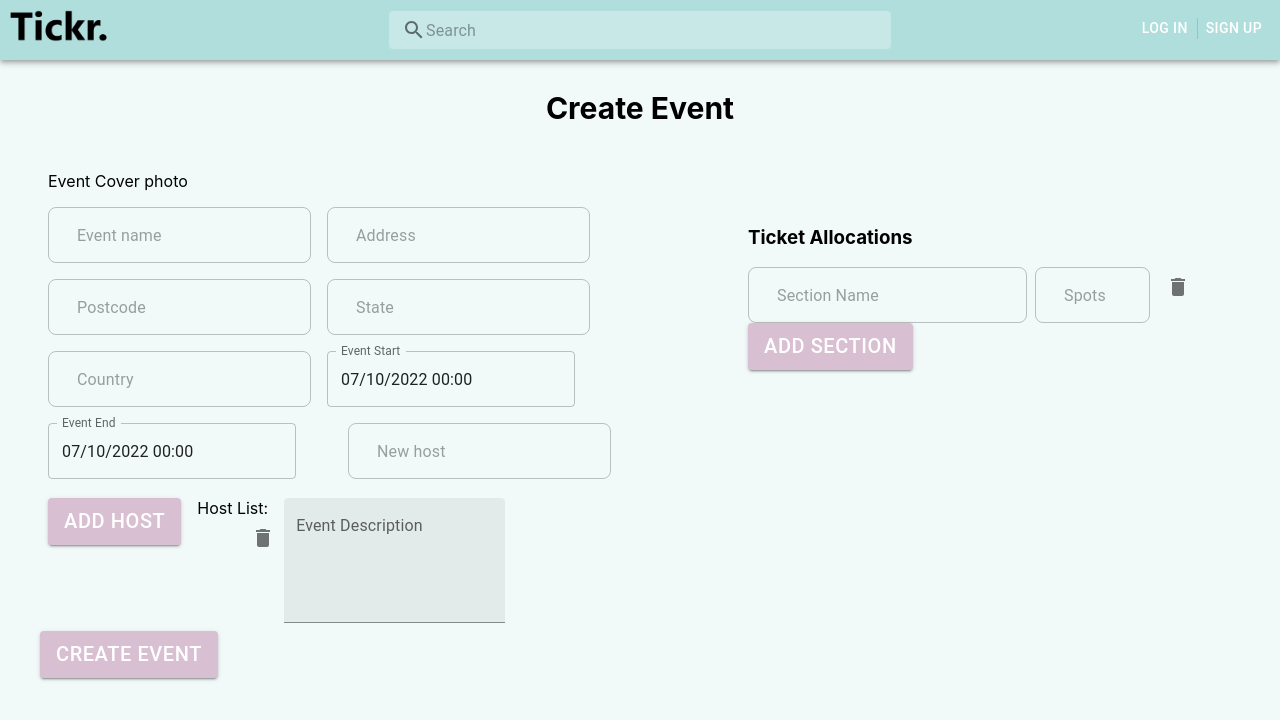
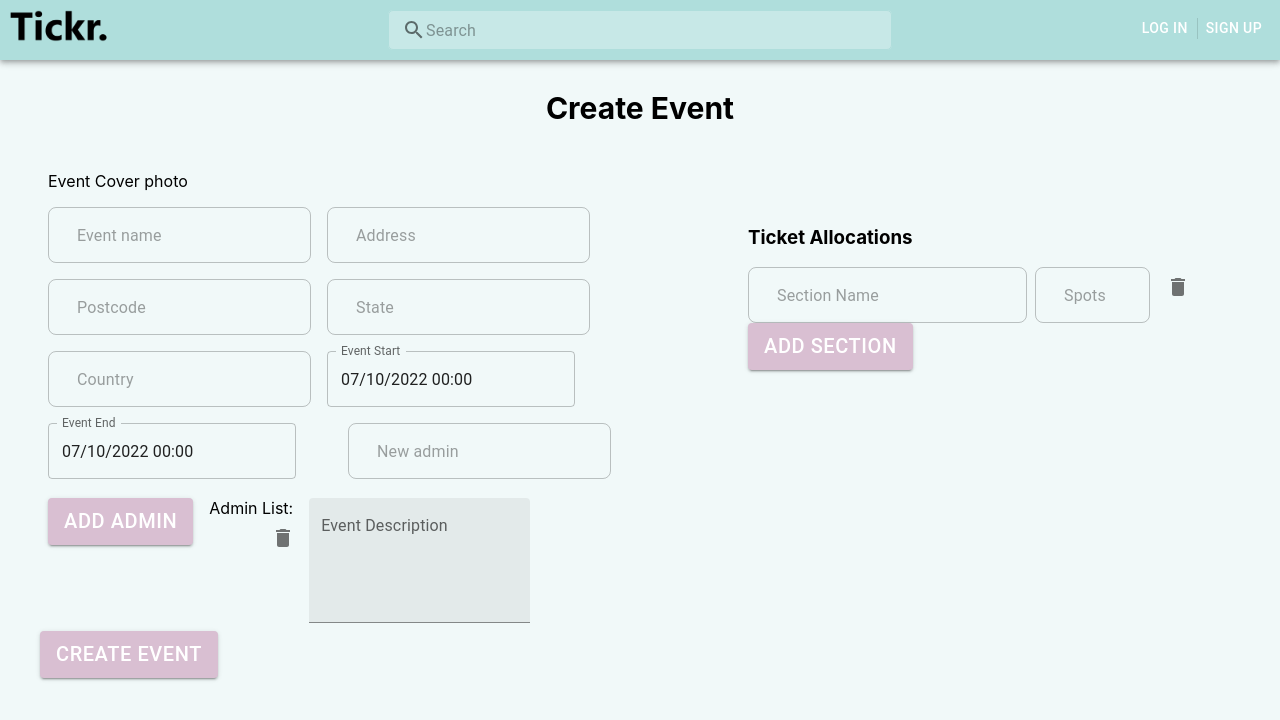
Before and after one commit to rkouch/Event-Management-System, a React (Create React App) app in the folder frontend/: page /createEvent in a window 1280 px wide. Shown: the top 720 px of the page. Built offline with nearby package versions, Linux system fonts and the light colour scheme.

Commit message:
ervent stuff

```diff
--- a/frontend/src/Pages/CreateEvent.jsx
+++ b/frontend/src/Pages/CreateEvent.jsx
@@ -42,13 +42,43 @@ export default function CreateEvent({}) {
         errorMsg: ''
     });
 
+    const [eventName, setEventName] = React.useState("");
+
+    const [address, setAddress] = React.useState("");
+
+    const [postcode, setPostcode] = React.useState("");
+
+    const [state, setState] = React.useState("");
+
+    const [country, setCountry] = React.useState("");
+
     const [description, setDescription] = React.useState("");
 
-    const [newHost, setNewHost] = React.useState("");
+    const [newAdmin, setNewAdmin] = React.useState("");
 
-    const [hostList, setHostList] = React.useState([{ host: "" }]);
+    const [adminList, setAdminList] = React.useState([{ admin: "" }]);
 
     const [seatingList, setSeatingList] = React.useState([{ sectionName: "", sectionCapacity: 0 }])
+
+    const handleEventNameChange = (e) => {
+        setEventName(e.target.value)
+    }
+
+    const handleAddressChange = (e) => {
+        setAddress(e.target.value)
+    }
+
+    const handlePostcodeChange = (e) => {
+        setPostcode(e.target.value)
+    }
+
+    const handleStateChange = (e) => {
+        setState(e.target.value)
+    }
+
+    const handleCountryChange = (e) => {
+        setCountry(e.target.value)
+    }
 
     const handleStartChange = (newValue) => {
         setStartValue(newValue);
@@ -75,25 +105,24 @@ export default function CreateEvent({}) {
 
     const handleDescription = (e) => {
         setDescription(e.target.value);
-        console.log(description);
     }
 
-    const handleNewHost = (e) => {
-        setNewHost(e.target.value);
+    const handleNewAdmin = (e) => {
+        setNewAdmin(e.target.value);
     }
 
-    const addHost = (e) => {
+    const addAdmin = (e) => {
         e.stopPropagation();
         e.nativeEvent.stopImmediatePropagation();
-        const hostList_t = [...hostList];
-        hostList_t.push({host: newHost});
-        setHostList(hostList_t);
+        const adminList_t = [...adminList];
+        adminList_t.push({admin: newAdmin});
+        setAdminList(adminList_t);
     }
 
-    const removeHost = (index) => {
-        const host_list = [...hostList];
-        host_list.splice(index, 1);
-        setHostList(host_list);
+    const removeAdmin = (index) => {
+        const admin_list = [...adminList];
+        admin_list.splice(index, 1);
+        setAdminList(admin_list);
     }
 
     const addSection = (e) => {
@@ -138,19 +167,19 @@ export default function CreateEvent({}) {
                     <Grid item xs={6}>
                         <Grid container spacing={2}>
                             <Grid item xs={12}>
-                                <OutlinedInput placeholder="Event name" variant="outlined" sx={{paddingLeft: '15px', borderRadius: 2}} fullWidth={true}/>
+                                <OutlinedInput placeholder="Event name" variant="outlined" sx={{paddingLeft: '15px', borderRadius: 2}} fullWidth={true} onChange={handleEventNameChange}/>
                             </Grid>
                             <Grid item xs={12}>
-                            <OutlinedInput placeholder="Address" variant="outlined" sx={{paddingLeft: '15px', borderRadius: 2}} fullWidth={true}/>
+                            <OutlinedInput placeholder="Address" variant="outlined" sx={{paddingLeft: '15px', borderRadius: 2}} fullWidth={true} onChange={handleAddressChange}/>
                             </Grid>
                             <Grid item xs={3}>
-                            <OutlinedInput placeholder="Postcode" variant="outlined" sx={{paddingLeft: '15px', borderRadius: 2}} fullWidth={true}/>
+                            <OutlinedInput placeholder="Postcode" variant="outlined" sx={{paddingLeft: '15px', borderRadius: 2}} fullWidth={true} onChange={handlePostcodeChange}/>
                             </Grid>
                             <Grid item xs={4}>
-                            <OutlinedInput placeholder="State" variant="outlined" sx={{paddingLeft: '15px', borderRadius: 2}} fullWidth={true}/>
+                            <OutlinedInput placeholder="State" variant="outlined" sx={{paddingLeft: '15px', borderRadius: 2}} fullWidth={true} onChange={handleStateChange}/>
                             </Grid>
                             <Grid item xs={5}>
-                            <OutlinedInput placeholder="Country" variant="outlined" sx={{paddingLeft: '15px', borderRadius: 2}} fullWidth={true}/>
+                            <OutlinedInput placeholder="Country" variant="outlined" sx={{paddingLeft: '15px', borderRadius: 2}} fullWidth={true} onChange={handleCountryChange}/>
                             </Grid>
 
                             <LocalizationProvider dateAdapter={AdapterMoment}>
@@ -183,30 +212,30 @@ export default function CreateEvent({}) {
 
 
                             <Grid item xs={5}>
-                                <OutlinedInput placeholder="New host" variant="outlined" onChange={handleNewHost} sx={{paddingLeft: '15px', borderRadius: 2}} fullWidth={true}/>
+                                <OutlinedInput placeholder="New admin" variant="outlined" onChange={handleNewAdmin} sx={{paddingLeft: '15px', borderRadius: 2}} fullWidth={true}/>
                             </Grid>
                             <Grid item xs={7}>
-                            <TkrButton variant="contained" onClick={addHost}>
-                                Add Host
+                            <TkrButton variant="contained" onClick={addAdmin}>
+                                Add Admin
                             </TkrButton>
                             </Grid>
                             <Grid item xs={12}>
 
-                            Host List:
-                                {hostList.map((value, key) => {
+                            Admin List:
+                                {adminList.map((value, key) => {
                                     // return (<div key={key}>
-                                    //     {value.host}
+                                    //     {value.admin}
                                     // </div>)
                                     return (
                                     <div key={key}>
                                         <Grid container spacing={1}>
                                             <Grid item xs={7}>
                                                 <ListItemText
-                                                    primary={value.host}
+                                                    primary={value.admin}
                                                 />
                                             </Grid>
                                             <Grid item xs={5}>
-                                                { hostList.length != 0 ? <IconButton edge="end" aria-label="delete" onClick={() => removeHost(key)}>
+                                                { adminList.length != 0 ? <IconButton edge="end" aria-label="delete" onClick={() => removeAdmin(key)}>
                                                     <DeleteIcon />
                                                 </IconButton> : <></>}
                                             </Grid>
@@ -319,12 +348,12 @@ export default function CreateEvent({}) {
                     </Grid>
 
                     <Grid xs={6}>
-                    <OutlinedInput placeholder="New Host" variant="outlined" sx={{paddingLeft: '15px', borderRadius: 2}} fullWidth={false}/>
+                    <OutlinedInput placeholder="New Admin" variant="outlined" sx={{paddingLeft: '15px', borderRadius: 2}} fullWidth={false}/>
                     <TkrButton
                         variant="contained"
 
                         >
-                        Add Host
+                        Add Admin
                     </TkrButton>
                     </Grid>
 
```
